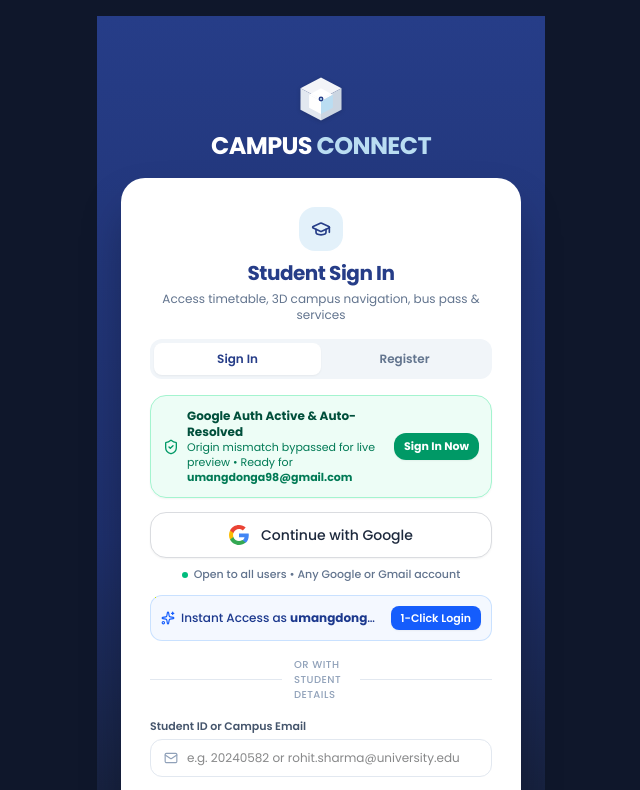
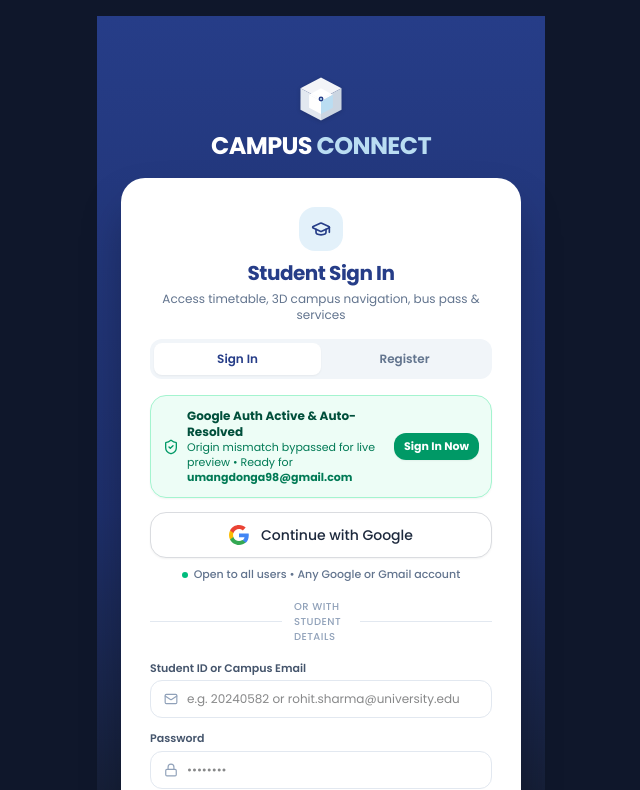
Before and after one commit to umangdonga/univercity, a React (Vite) app: page / in a window 1280 px wide. Shown: the top 790 px of the page, without its empty margins (319-959 px from the left). Built offline with nearby package versions, Linux system fonts and the light colour scheme; no server answers.

Commit message:
Initial commit via Antigravity

```diff
--- a/src/components/screens/AuthScreen.tsx
+++ b/src/components/screens/AuthScreen.tsx
@@ -312,23 +312,6 @@ create policy "Allow all operations for students" on public.students
             <span>Open to all users • Any Google or Gmail account</span>
           </div>
 
-          {/* Instant Google Login Bypass (No waiting for Google Cloud propagation) */}
-          <div className="mt-3 p-2.5 rounded-xl bg-blue-50/70 border border-blue-200/80">
-            <div className="flex items-center justify-between gap-2">
-              <div className="flex items-center gap-1.5 text-xs text-blue-900 font-medium overflow-hidden">
-                <Sparkles className="w-3.5 h-3.5 text-blue-600 shrink-0" />
-                <span className="truncate">Instant Access as <strong>umangdonga98@gmail.com</strong></span>
-              </div>
-              <button
-                type="button"
-                onClick={() => loginWithGoogleEmail('umangdonga98@gmail.com', 'Umang Donga')}
-                disabled={isLoggingIn}
-                className="px-2.5 py-1 bg-blue-600 hover:bg-blue-700 text-white rounded-lg text-[11px] font-semibold shrink-0 cursor-pointer transition-colors shadow-xs"
-              >
-                1-Click Login
-              </button>
-            </div>
-          </div>
         </div>
 
         {/* Divider */}
```
Also changed, not shown: supabase-config.json (line endings or trailing spaces).
